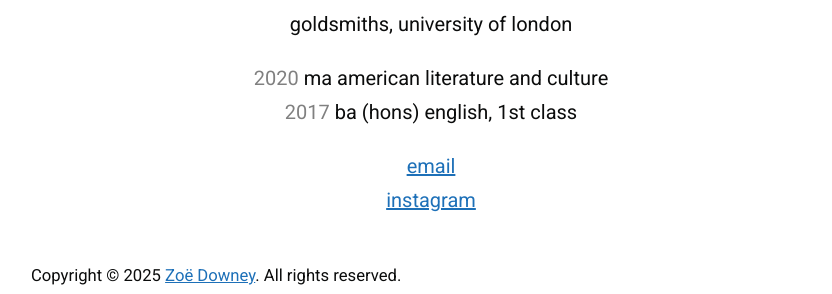
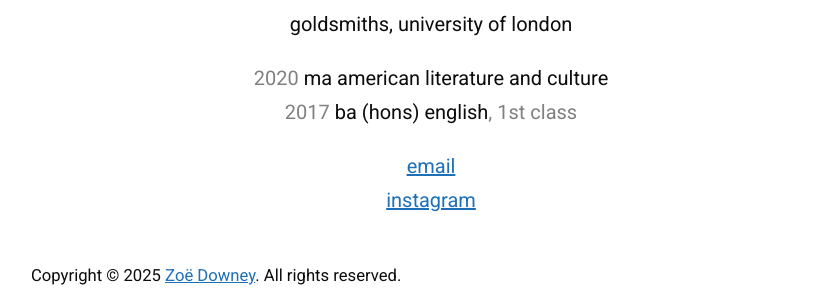
Before and after one commit to zoeurl/zoedowney.github.io, a Jekyll site: the page built from about/index.html, in a window 1280 px wide. Shown: the part 348-642 px from the top of the page, without its empty margins (209-1041 px from the left). Built offline with Jekyll 4.4.1, drawn with Linux system fonts in a browser that asks for light colours.

Commit message:
Update index.html

```diff
--- a/about/index.html
+++ b/about/index.html
@@ -11,7 +11,7 @@
 <center>goldsmiths, university of london</center>
 </p>
 <center><font color="grey">2020</font> ma american literature and culture</center>
-<center><font color="grey">2017</font> ba (hons) english, 1st class</center>
+<center><font color="grey">2017</font> ba (hons) english<font color="grey">, 1st class</font></center>
 </p>
 <center><a href="mailto:{{site.email}}">email</a></center>
 <center><a href="https://www.instagram.com/zoeurl">instagram</a></center>
```
